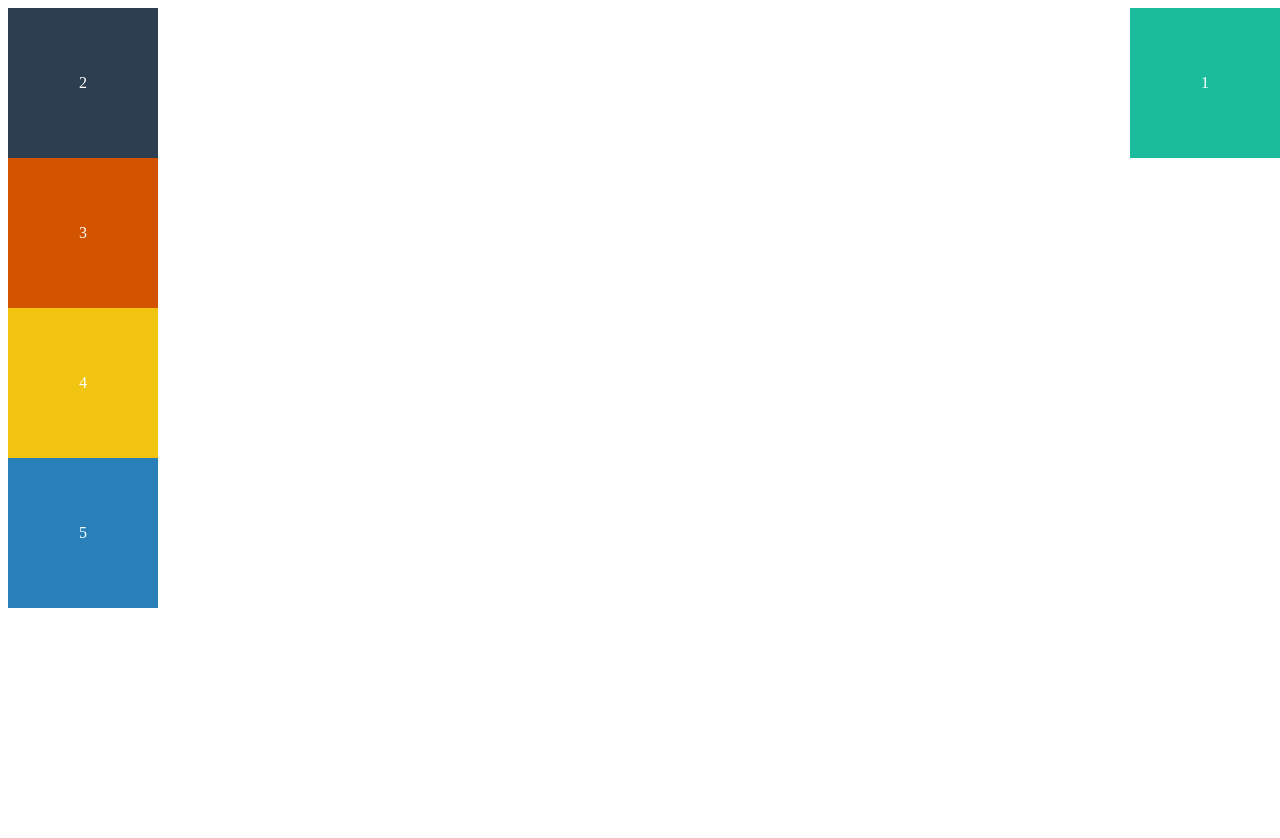
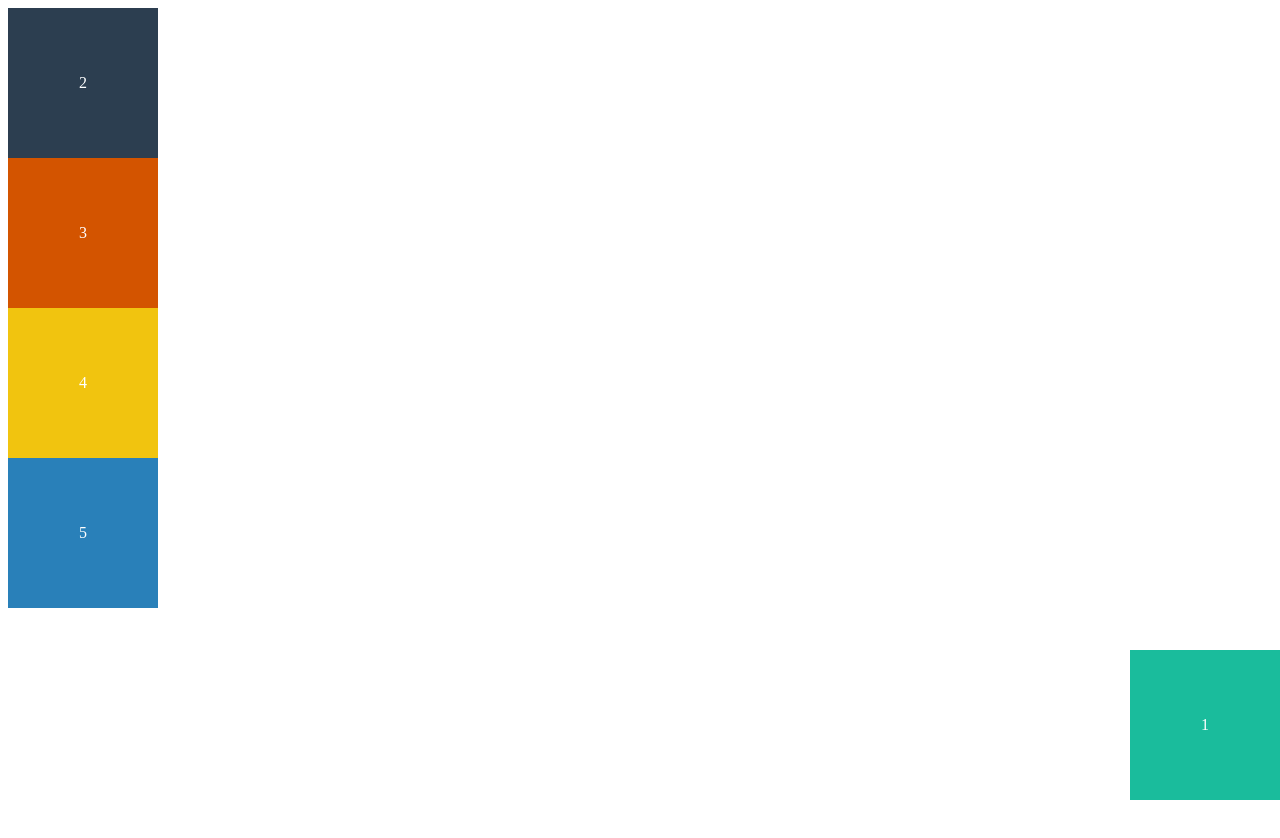
Before and after one commit to dimanranawaka/WebTraining, a plain HTML site: page CSS/index.html in a window 1280 px wide. Shown: the top 838 px of the page. Drawn offline with Linux system fonts and the light colour scheme.

Commit message:
Positions-absolute III

```diff
--- a/CSS/index.html
+++ b/CSS/index.html
@@ -18,6 +18,7 @@
           position: absolute;
           /*margin-left: 50px;*/
           right: 0;
+          bottom: 0;
       }
 
   </style>
```
